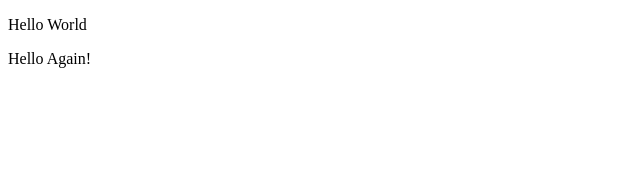
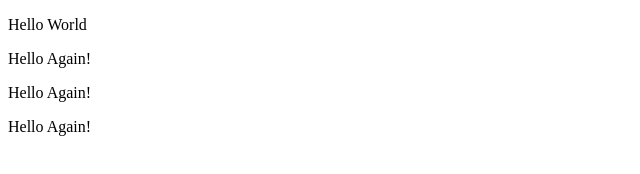
Before and after one commit to 0100001101100111/cs50, a plain HTML site: page hello.html in a window 1280 px wide. Shown: the whole page, without its empty margins (0-640 px from the left). Drawn offline with Linux system fonts and the light colour scheme.

Commit message:
Update hello.html

```diff
--- a/hello.html
+++ b/hello.html
@@ -6,5 +6,7 @@
 <body>
 	<p>Hello World</p>
 	<p>Hello Again!</p>
+	<p>Hello Again!</p>
+	<p>Hello Again!</p>
 </body>
 </html>
```
